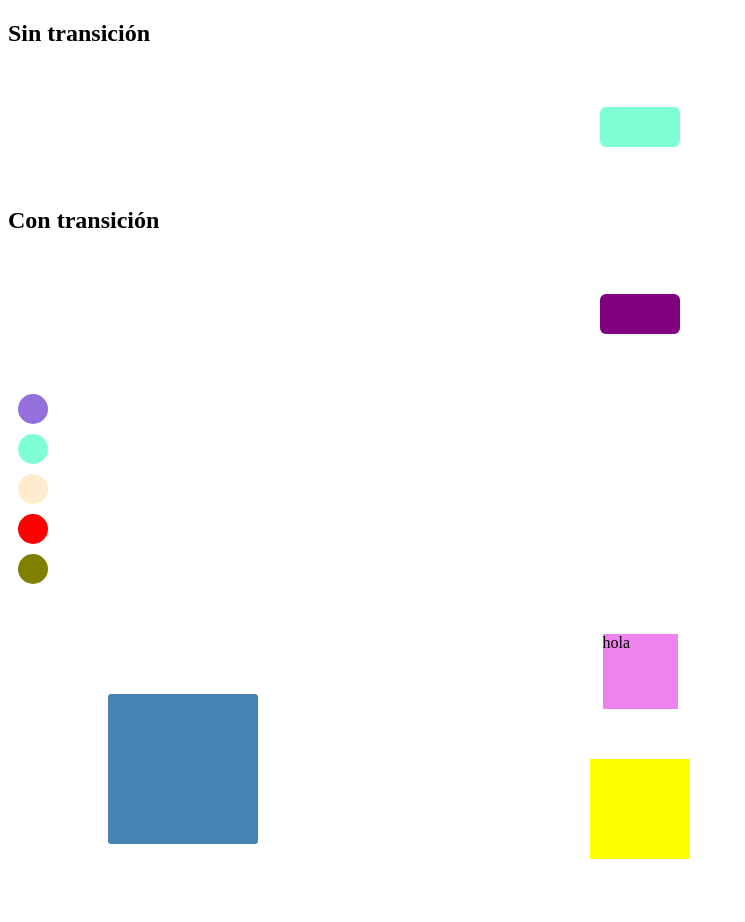
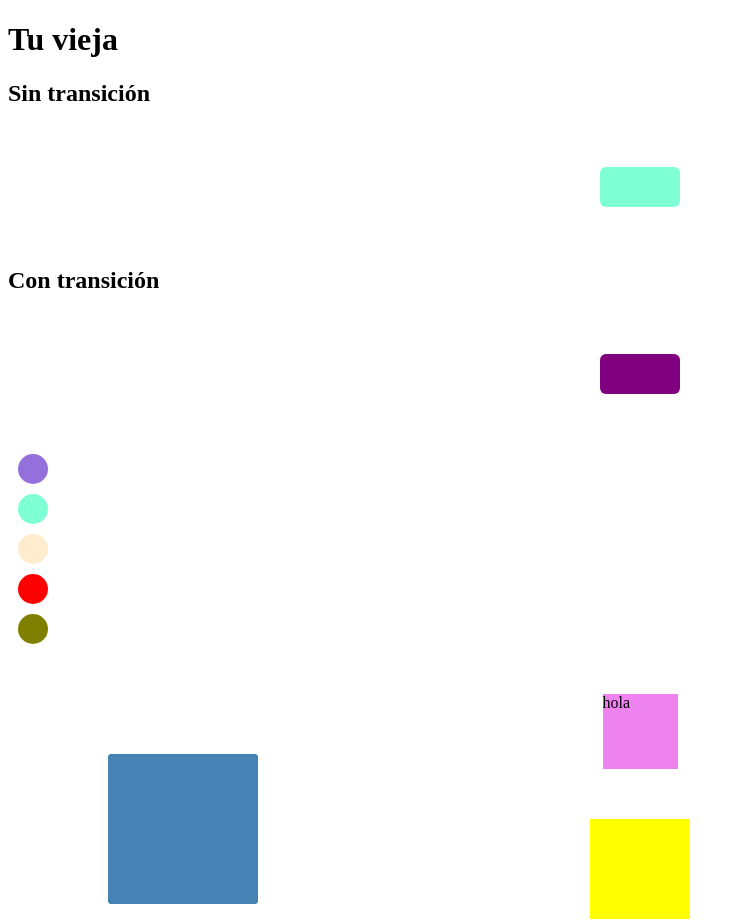
Before and after one commit to rodrigoie40/prueba, a plain HTML site: page index.html in a window 1280 px wide. Shown: the whole page, without its empty margins (0-745 px from the left). Drawn offline with Linux system fonts and the light colour scheme.

Commit message:
cambie el h1

```diff
--- a/index.html
+++ b/index.html
@@ -8,7 +8,7 @@
     <title>Clase8</title>
 </head>
 <body>
-
+<h1>Tu vieja </h1>
     <!--con y sin transicion-->
     <section>
         <div>
```
